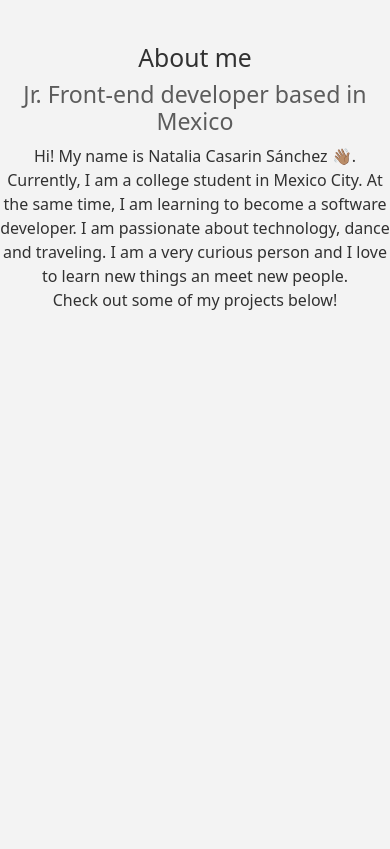
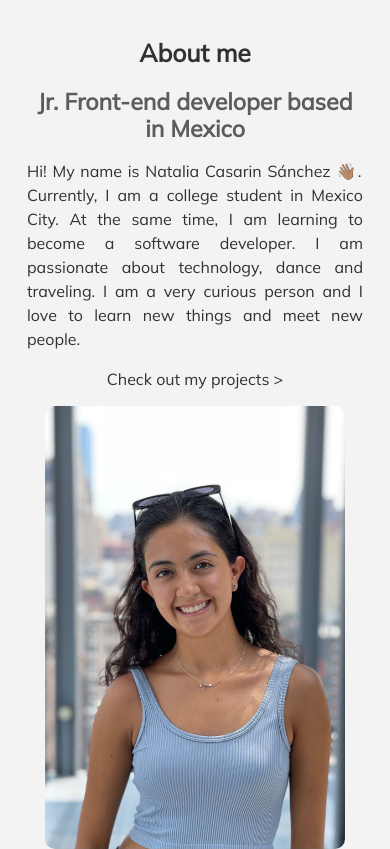
Before and after one commit to natcas9/Personal_Portafolio-Casarin, a plain HTML site: page about.html in a window 390 px wide. Shown: the part 57-906 px from the top of the page. Before the commit the page ends 844 px from the top, so only its background shows below. Drawn offline with nearby package versions, Linux system fonts and the light colour scheme.

Commit message:
Fixed css, html about me to responsive

```diff
--- a/about.html
+++ b/about.html
@@ -79,19 +79,33 @@
       </div>
     </nav>
     <!--End Navbar-->
-    <div class="aboutme-container">
-      <h2 class="text-center">About me</h2>
-      <h3 class="text-center front-end">
-        Jr. Front-end developer based in Mexico
-      </h3>
-      <p class="text-center about-description">
-        Hi! My name is Natalia Casarin Sánchez 👋🏽. Currently, I am a college
-        student in Mexico City. At the same time, I am learning to become a
-        software developer. I am passionate about technology, dance and
-        traveling. I am a very curious person and I love to learn new things an
-        meet new people.
-      </p>
-      <p class="text-center">Check out some of my projects below!</p>
+    <div class="container aboutme">
+      <div class="row">
+        <div class="col-md-6">
+          <div class="about-section">
+            <h2 class="text-center fw-bold">About me</h2>
+            <h3 class="front-end mb-3">
+              Jr. Front-end developer based in Mexico
+            </h3>
+            <p class="about-description">
+              Hi! My name is Natalia Casarin Sánchez 👋🏽. Currently, I am a
+              college student in Mexico City. At the same time, I am learning to
+              become a software developer. I am passionate about technology,
+              dance and traveling. I am a very curious person and I love to
+              learn new things and meet new people.
+            </p>
+            <a
+              href="index.html#projects"
+              class="link-projects"
+              title="My projects"
+              >Check out my projects ></a
+            >
+          </div>
+        </div>
+        <div class="col-md-6">
+          <img src="id.jpg" class="img-fluid id-profile" alt="" />
+        </div>
+      </div>
     </div>
   </body>
 </html>
--- a/src/styles.css
+++ b/src/styles.css
@@ -33,6 +33,9 @@ font-family: 'Nanum Myeongjo', serif;
   .information-front {
     font-size: 19px;
   }
+  .about-section {
+    text-align: center;
+  }
 }
 
 .resize {
@@ -45,19 +48,21 @@ font-family: 'Nanum Myeongjo', serif;
 .hello-world {
   margin-bottom: 20px;
   color: var(--third-color);
+  font-weight: bold;
 }
 
 .profile-background {
-  background-image: url("/profile-back4.jpg"); /* Replace with the path to your background image */
+  background-image: url("/profile-back4.jpg");
   background-size: cover;
   background-position: center;
-  height: 100vh; /* Set to 100% of the viewport height */
+  height: 100vh;
   position: relative;
 }
 body {
   background-color: var(--primary-color);
   border: none;
   color: var(--secondary-color);
+  font-family: "Mulish", sans-serif;
 }
 
 .title {
@@ -93,6 +98,16 @@ body {
   color: var(--secondary-color);
   text-decoration: none;
   font-size: 20px;
+  margin-top: 20px;
+}
+
+.link-projects {
+  color: var(--secondary-color);
+  text-decoration: none;
+}
+
+.link-projects:hover {
+  text-decoration: underline;
 }
 .link-about:hover {
   text-decoration: underline;
@@ -119,6 +134,8 @@ body {
 
 .front-end {
   color: var(--third-color);
+  margin-top: 20px;
+  font-weight: bold;
 }
 .projects {
   color: var(--primary-color);
@@ -132,8 +149,8 @@ section {
   background-color: var(--secondary-color);
 }
 
-.aboutme-container {
-  margin-top: 100px;
+.aboutme {
+  margin-top: 80px;
 }
 
 .description {
@@ -144,6 +161,19 @@ section {
 
 .about-description {
   text-align: justify;
-  max-width: 700px;
+}
+
+.about-section {
+  margin: 15px;
+}
+
+.name {
+  font-size: 80px;
+}
+
+.id-profile {
+  border-radius: 10px;
+  width: 300px;
+  display: block;
   margin: 0 auto;
 }
```
Also changed, not shown: index.html (+1 -1 lines).
